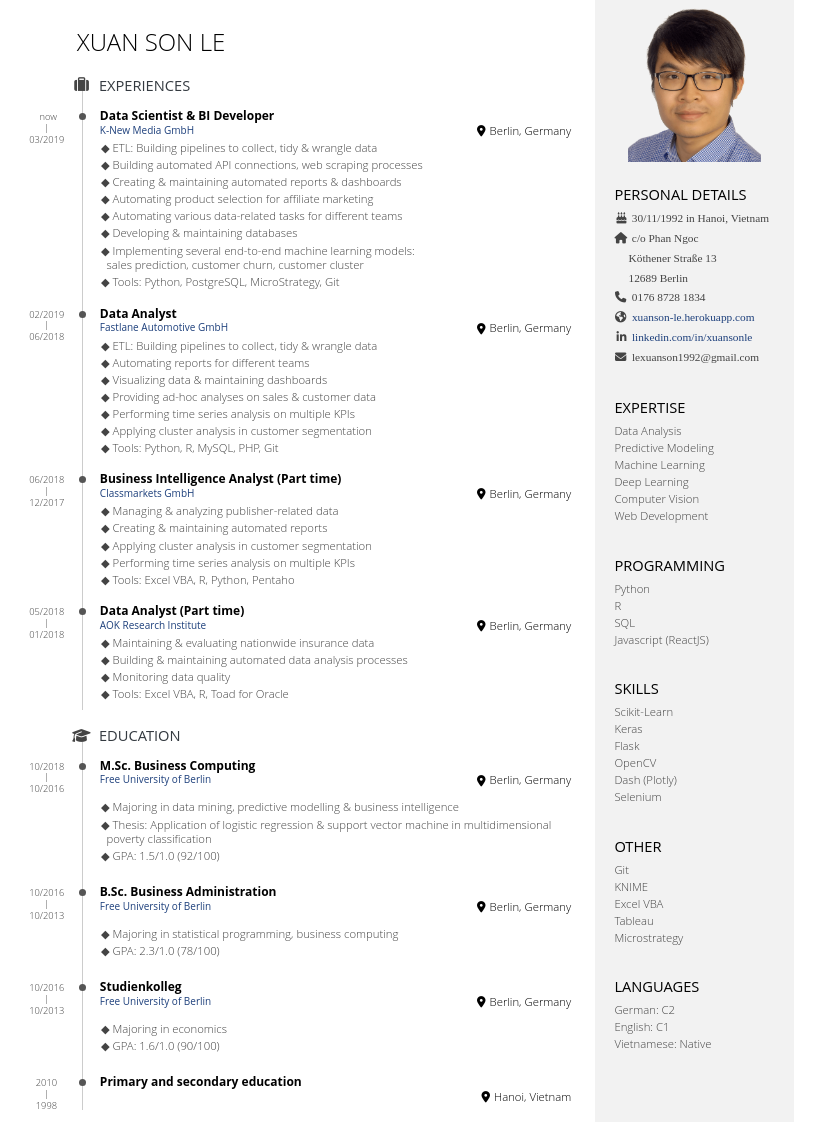
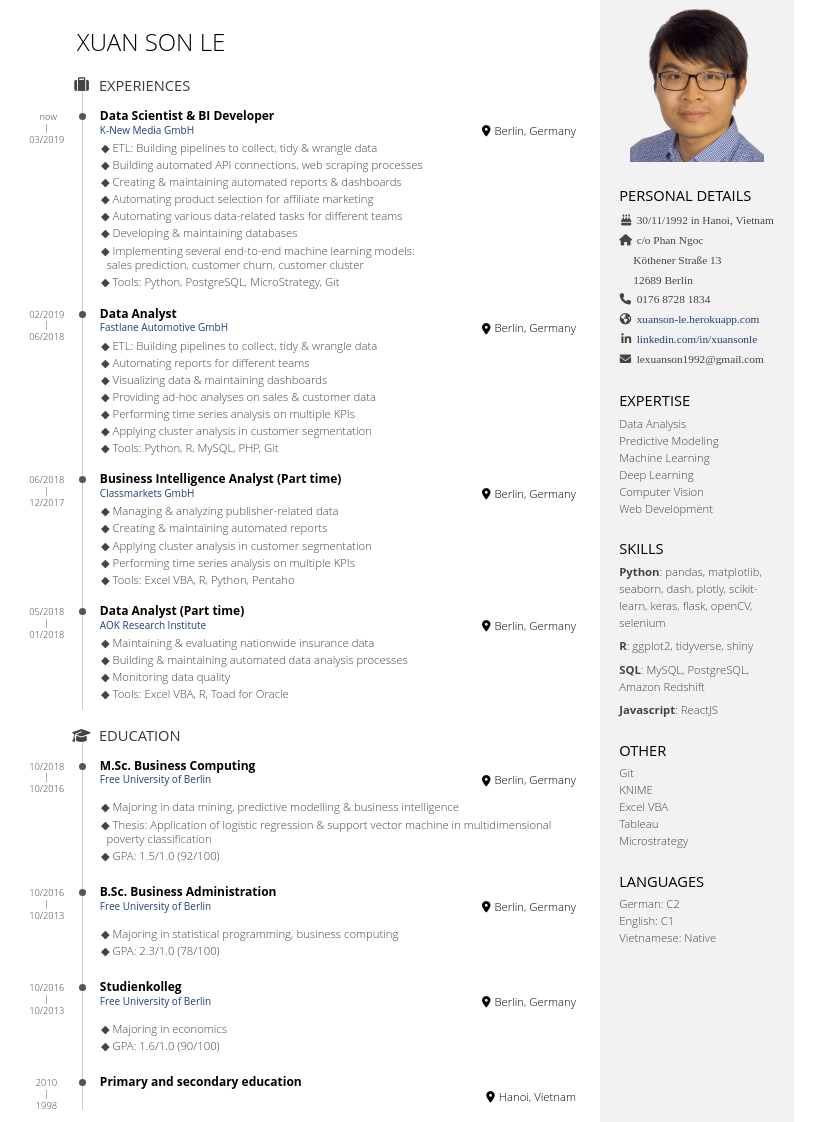
Before and after one commit to xuansonle/Resume, a PHP site: page / in a window 1280 px wide. Shown: the whole page, without its empty margins (0-828 px from the left). Run offline with PHP 8.4, Linux system fonts and the light colour scheme; some libraries are stand-ins or nearby versions.

Commit message:
small changes

```diff
--- a/index.php
+++ b/index.php
@@ -20,7 +20,7 @@
     :root {
       --page-width: 8.27in;
       --page-height: 11.69in;
-      --main-width: 6.2in;
+      --main-width: 6.25in;
       --sidebar-width: calc(var(--page-width) - var(--main-width));
       --decorator-horizontal-margin: 0.18in;
 
@@ -366,15 +366,12 @@
     }
 
     .side-block {
-      margin-top: 0.3in;
+      margin-top: 0.2in;
+      line-height: 1.5;
     }
 
     .info-icon {
       margin-right: 2pt;
-    }
-
-    #contact {
-      margin-top: 15pt;
     }
 
     #contact ul {
@@ -401,13 +398,13 @@
       text-decoration: none;
     }
 
-    #skills {
-      line-height: 1.5;
-    }
-
     #skills ul {
       margin: 0.05in 0 0.15in;
       padding: 0;
+    }
+
+    .programming {
+      margin-bottom: 5pt;
     }
   </style>
 </head>
@@ -742,28 +739,30 @@
     </div>
     <div class="side-block" id="skills">
       <h1>
-        PROGRAMMING
+        SKILLS
       </h1>
       <ul>
-        <li>Python</li>
-        <li>R</li>
-        <li>SQL</li>
-        <li>Javascript (ReactJS)</li>
+        <li class="programming"><b>Python</b>: pandas, matplotlib, seaborn, dash, plotly, scikit-learn, keras, flask, openCV, selenium</li>
+        <li class="programming"><b>R</b>: ggplot2, tidyverse, shiny</li>
+        <li class="programming"><b>SQL</b>: MySQL, PostgreSQL, Amazon Redshift</li>
+        <li class="programming"><b>Javascript</b>: ReactJS</li>
       </ul>
     </div>
-    <div class="side-block" id="skills">
+    <!-- <div class="side-block" id="skills">
       <h1>
         SKILLS
       </h1>
       <ul>
+        <li>Pandas</li>
+        <li>Matplotlib / Seaborn</li>
+        <li>Dash / Plotly</li>
         <li>Scikit-Learn</li>
         <li>Keras</li>
         <li>Flask</li>
         <li>OpenCV</li>
-        <li>Dash (Plotly)</li>
-        <li>Selenium</li>
+        <li>Selenium</>
       </ul>
-    </div>
+    </div> -->
     <div class="side-block" id="skills">
       <h1>
         OTHER
```
Also changed, not shown: resume.html (+18 -19 lines).
